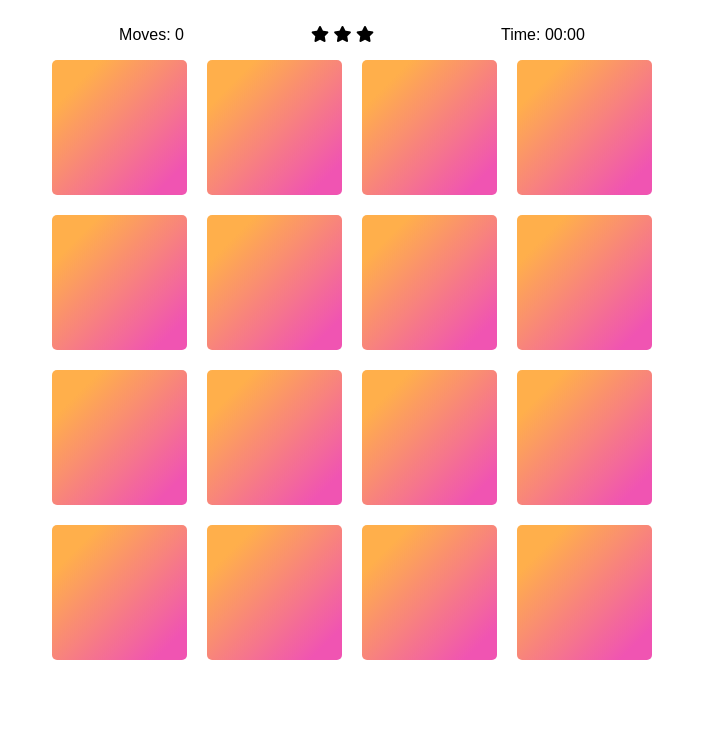
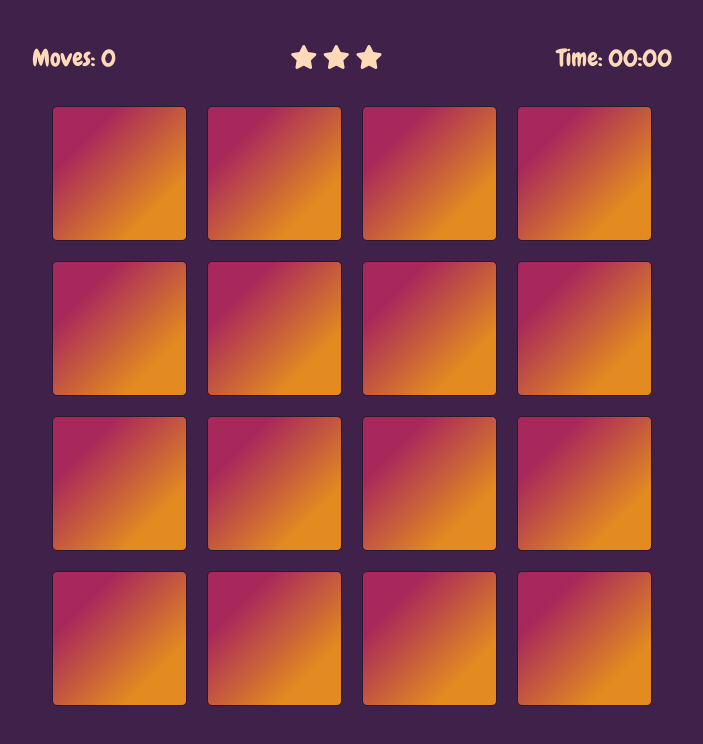
Before and after one commit to mdycz/pair-matching-game, a website: page index.html in a window 1280 px wide. Shown: the whole page, without its empty margins (288-991 px from the left). Drawn offline with Linux system fonts and the light colour scheme.

Commit message:
Changes some overall styling.

```diff
--- a/css/app.css
+++ b/css/app.css
@@ -8,21 +8,24 @@ html {
   box-sizing: border-box;
 }
 
-.container {
-  width: 100%;
+body {
+  background: rgb(64, 33, 74);
+  color: peachpuff;
+  font-size: 1.5em;
+  font-family: 'Chewy', cursive;
 }
 
 .content {
   width: 100vmin;
-  margin: 10px auto 0;
+  margin: 10px auto 15px;
   display: flex;
   flex-direction: column;
   align-items: center;
 }
 
 .card-grid {
-  width: 90vmin;
-  height: 90vmin;
+  width: 80vmin;
+  height: 80vmin;
   max-width: 600px;
   max-height: 600px;
   margin-left: auto;
@@ -34,11 +37,13 @@ html {
 }
 
 .gameinfo {
-  width: 90vmin;
+  width: 80vmin;
   display: flex;
   flex-direction: row;
-  justify-content: space-evenly;
+  flex-wrap: wrap;
+  justify-content: space-between;
   align-items: center;
+  margin: 10px 0;
 }
 
 .card-grid > div:nth-child(4n+1):nth-child(-n + 16) {
@@ -79,9 +84,11 @@ html {
   align-items: center;
   flex-direction: column;
   font-size: 0;
+  border: 1px solid #2d1833;
   border-radius: 5px;
   background: rgba(255,175,75,1);
-  background: linear-gradient(135deg, rgba(255,175,75,1) 0%, rgba(255,175,75,1) 18%, rgba(240,84,178,1) 88%, rgba(240,84,178,1) 100%);
+  background: rgba(168,40,91,1);
+  background: linear-gradient(135deg, rgba(168,40,91,1) 0%, rgba(168,40,91,1) 24%, rgba(227,139,32,1) 77%, rgba(227,139,32,1) 91%, rgba(227,139,32,1) 100%);
 }
 
 .card--open {
@@ -91,7 +98,7 @@ html {
 }
 
 .card--match {
-  animation: enlarge 1s;
+  animation: enlarge 0.5s;
   animation-delay: 0.5s;
   transition: visibility 1.5s, font-size 0.5s;
   background: rgba(7,235,15,1);
@@ -141,3 +148,33 @@ html {
   border: 1px solid yellow;
   font-size: 2em;
 }
+
+@keyframes shine{
+ 10% {
+   opacity: 1;
+   top: -30%;
+   left: -30%;
+   transition-property: left, top, opacity;
+   transition-duration: 0.7s, 0.7s, 0.15s;
+   transition-timing-function: ease;
+ }
+ 100% {
+   opacity: 0;
+   top: -30%;
+   left: -30%;
+   transition-property: left, top, opacity;
+ }
+}
+
+@media screen and (max-width: 410px) {
+  .gameinfo {
+    justify-content: space-evenly;
+  }
+
+  .stars {
+    width: 100%;
+    text-align: center;
+    order: 1;
+    margin-bottom: 10px;
+  }
+}
--- a/index.html
+++ b/index.html
@@ -7,6 +7,7 @@
   <link rel="stylesheet" href="css/normalize.css">
   <link rel="stylesheet" href="css/app.css">
   <link rel="stylesheet" href="https://use.fontawesome.com/releases/v5.0.9/css/all.css" integrity="sha384-5SOiIsAziJl6AWe0HWRKTXlfcSHKmYV4RBF18PPJ173Kzn7jzMyFuTtk8JA7QQG1" crossorigin="anonymous">
+  <link href="https://fonts.googleapis.com/css?family=Chewy" rel="stylesheet">
   <title>Title</title>
 </head>
 <body>
```
